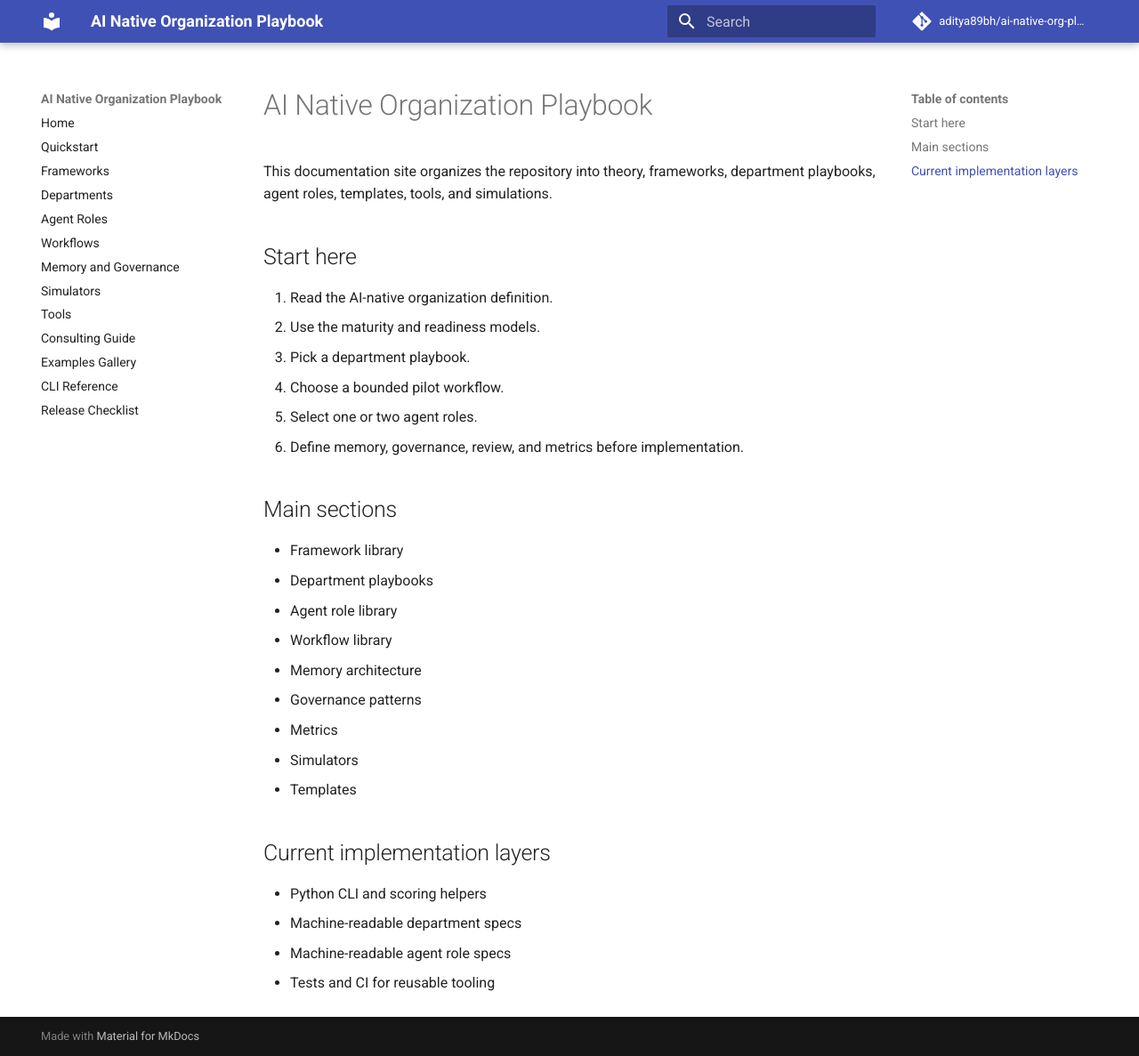
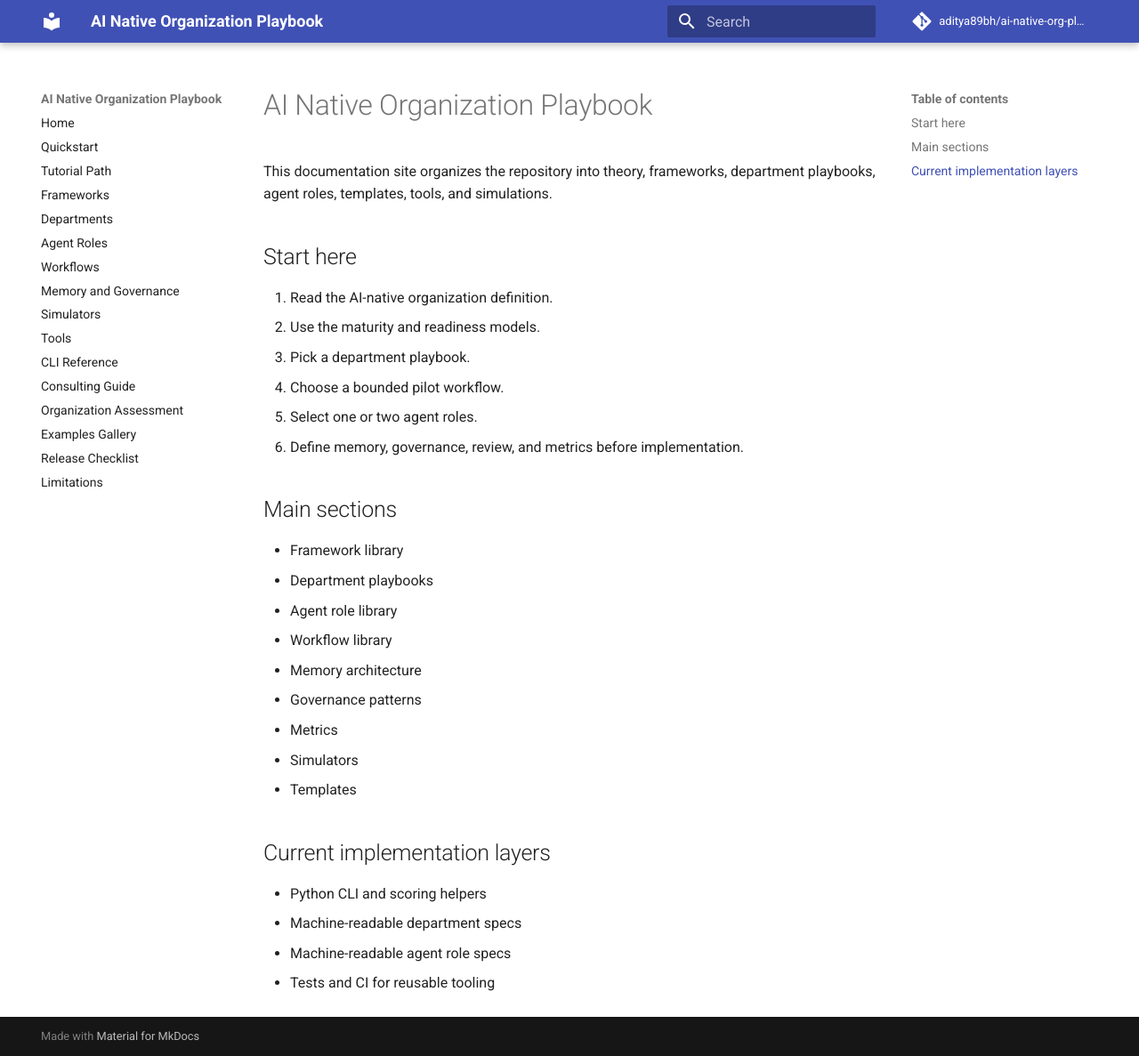
Before and after one commit to aditya89bh/ai-native-org-playbook, an MkDocs documentation site: the page built from docs/index.md, in a window 1280 px wide and 1187 px high. Shown: the whole window at 89% size. Built offline with MkDocs 1.6.1 and Material for MkDocs 9.7.7, drawn with Linux system fonts in a browser that asks for light colours; comment, search, counter and statistics services are not loaded.

Commit message:
docs: expand mkdocs navigation

```diff
--- a/mkdocs.yml
+++ b/mkdocs.yml
@@ -13,6 +13,7 @@ theme:
 nav:
   - Home: docs/index.md
   - Quickstart: docs/quickstart.md
+  - Tutorial Path: docs/tutorial_path.md
   - Frameworks: docs/frameworks.md
   - Departments: docs/departments.md
   - Agent Roles: docs/agent_roles.md
@@ -20,10 +21,12 @@ nav:
   - Memory and Governance: docs/memory_governance.md
   - Simulators: docs/simulators.md
   - Tools: docs/tools.md
+  - CLI Reference: docs/cli_reference.md
   - Consulting Guide: docs/consulting_guide.md
+  - Organization Assessment: docs/organization_assessment.md
   - Examples Gallery: docs/examples_gallery.md
-  - CLI Reference: docs/cli_reference.md
   - Release Checklist: docs/release_checklist.md
+  - Limitations: docs/limitations.md
 
 markdown_extensions:
   - admonition
```
